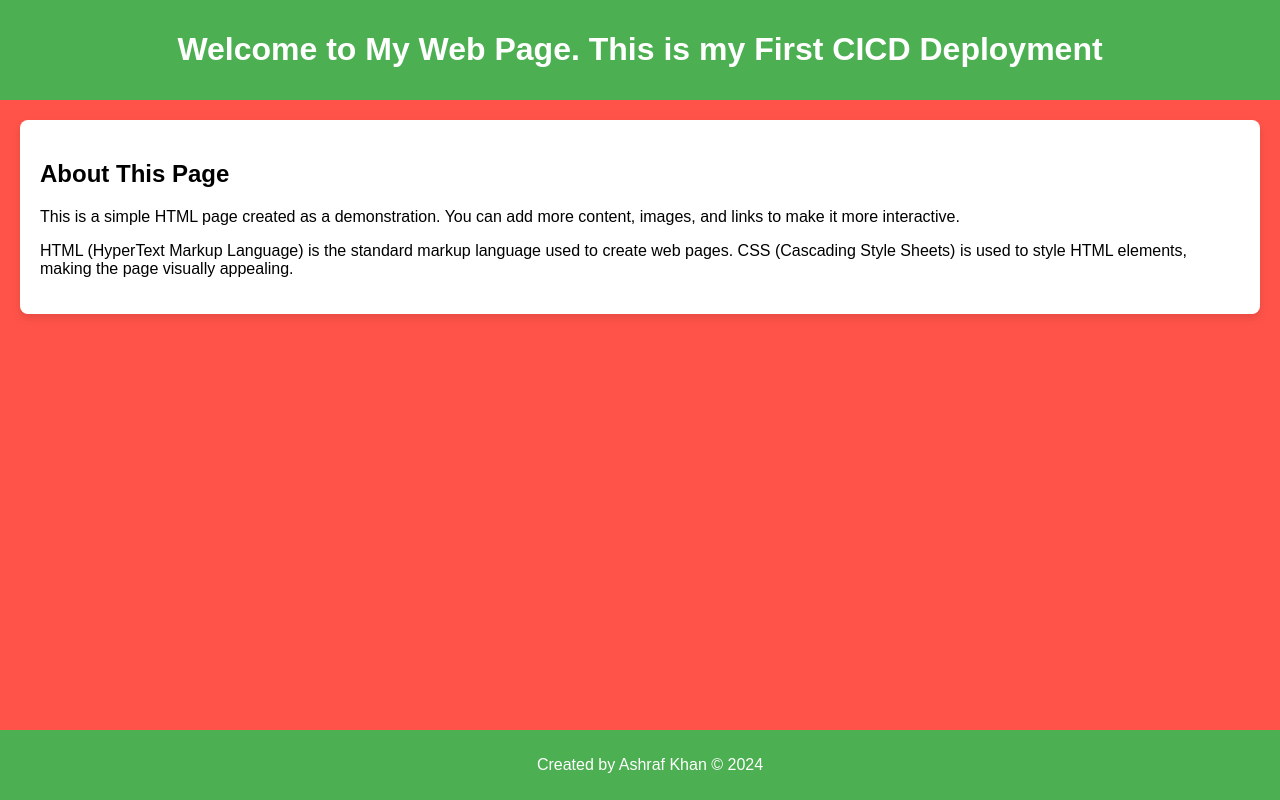
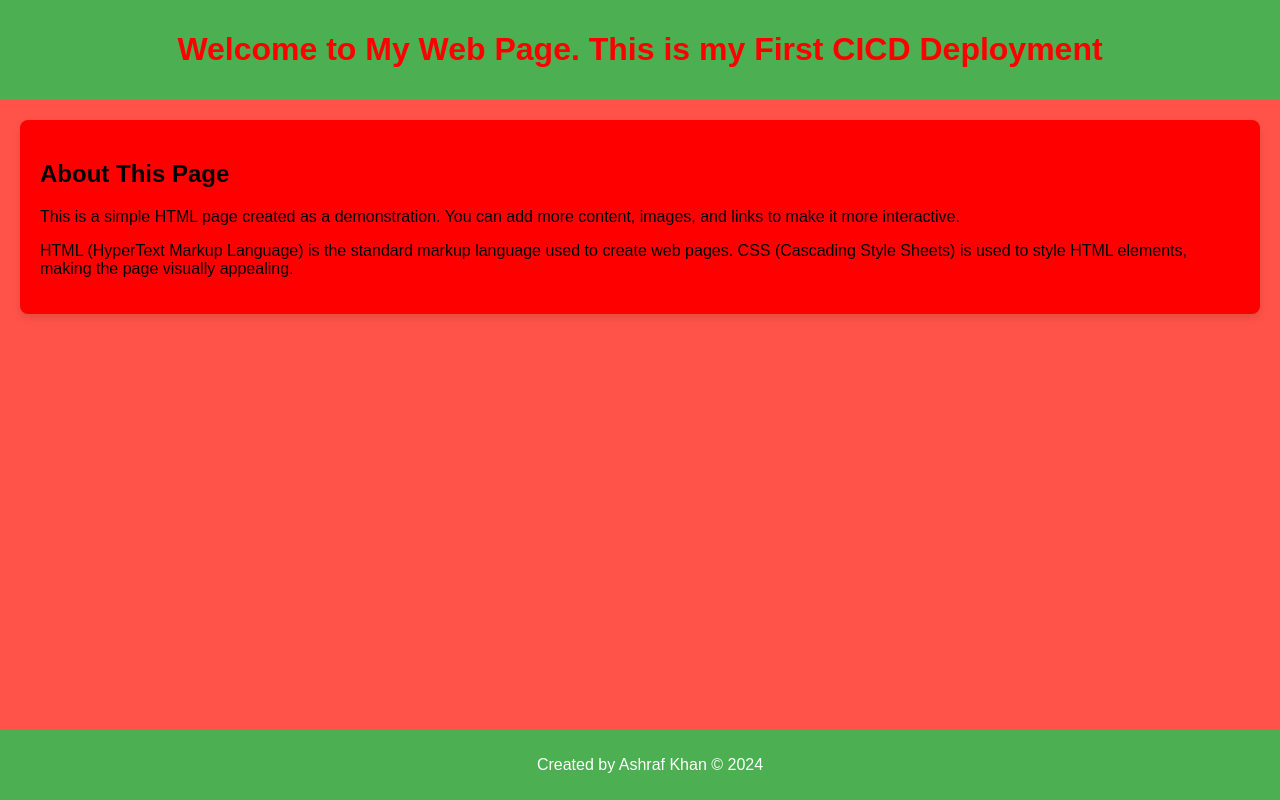
Before and after one commit to Suman-creat/CICDPipeline1, a plain HTML site: page index.html in a window 1280 px wide. Drawn offline with Linux system fonts and the light colour scheme.

Commit message:
Update index.html

```diff
--- a/index.html
+++ b/index.html
@@ -16,12 +16,12 @@
             background-color: #4CAF51;
             padding: 10px;
             text-align: center;
-            color: white;
+            color: red;
         }
         main {
             padding: 20px;
             margin: 20px;
-            background-color: white;
+            background-color: red;
             border-radius: 8px;
             box-shadow: 0 4px 8px rgba(0, 0, 0, 0.1);
         }
```
